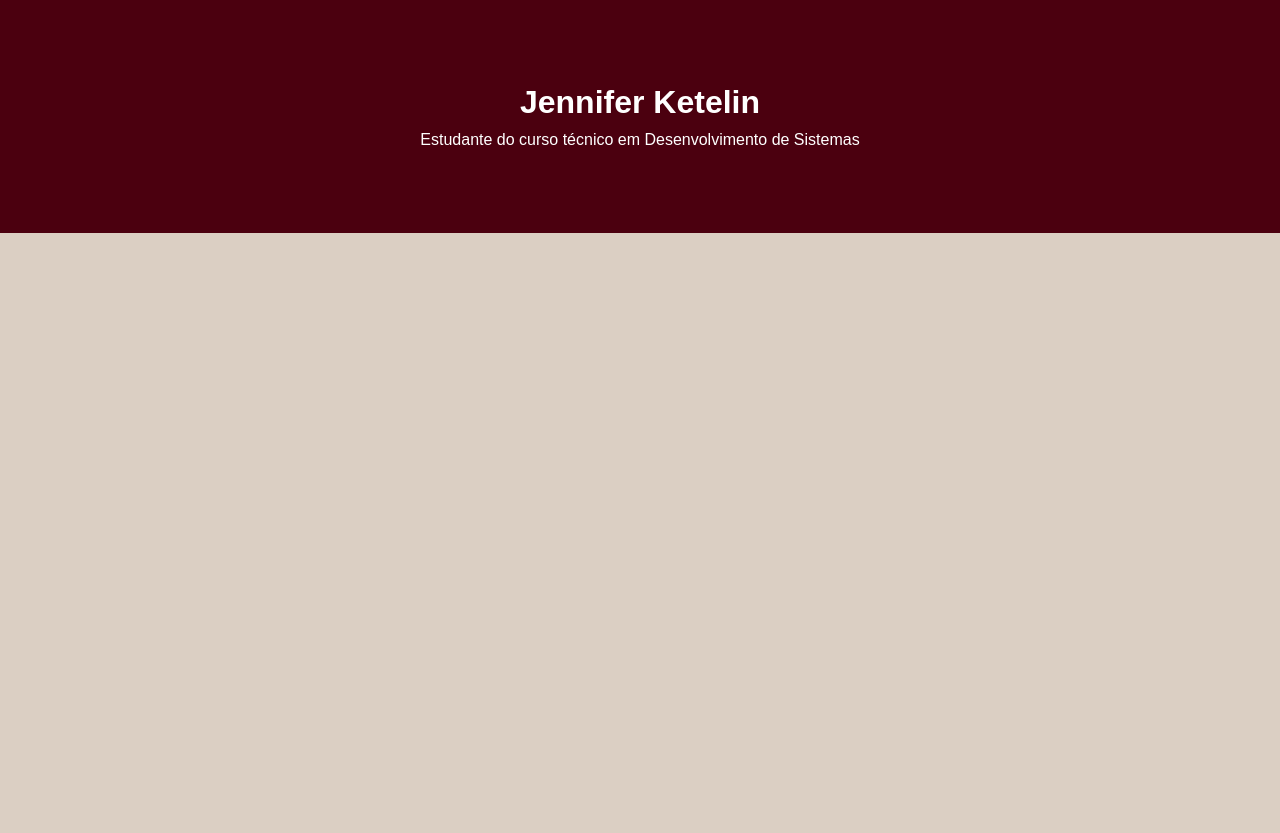
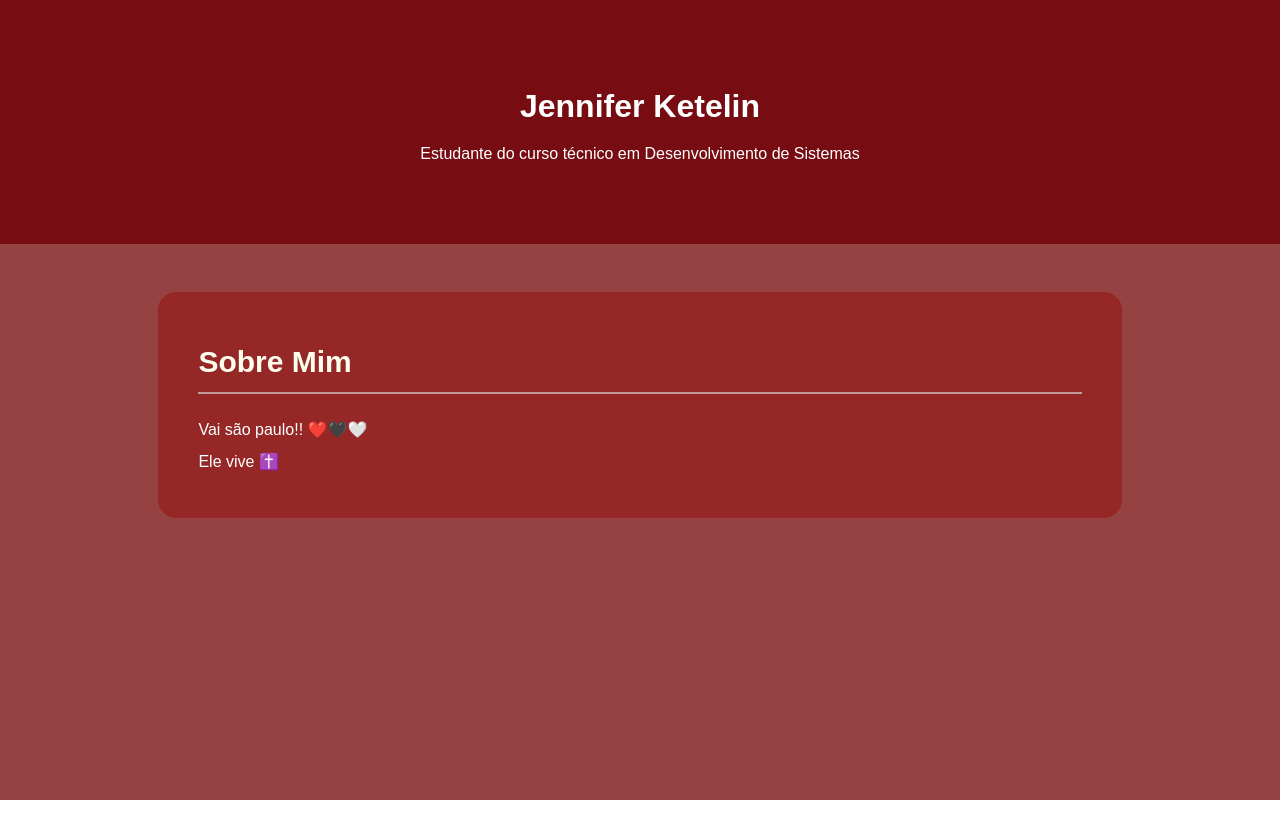
Before and after one commit to Jenniferkss/Meu-primeiro-site, a plain HTML site: page index.html in a window 1280 px wide. After the commit the page ends 800 px from the top, so only its background shows below. Drawn offline with Linux system fonts and the light colour scheme.

Commit message:
feat: finish about section

```diff
--- a/assets/styles/index.css
+++ b/assets/styles/index.css
@@ -2,17 +2,46 @@
 *{
     margin: 0px;
     padding: 0;
+    box-sizing: border-box;
 }
 
-body{font-family: Arial, Helvetica, sans-serif;}
+body{font-family: Arial, Helvetica, sans-serif;
+display: flex;
+flex-direction: column;
+min-height: 100vh;
+line-height: 2.0;
+}
 
-h1,p{text-align: center;margin: 10px;}
+
 header{
-    background-color: rgb(75, 0, 15);
+    background-color: rgb(119, 13, 19);
     color: white;
     padding: 74px;
+    text-align: center;
 }
 main{
-    height: 600px;
-    background-color: rgb(219, 207, 195);
+    background-color: rgb(151, 66, 66);
+    flex:1;
+    padding: 48px 38px;
 }
+#sobre-mim {
+    display: block;
+    background-color: rgb(150, 39, 39);
+    width: 80%;
+    margin: 0 auto;
+    padding: 40px;
+    border-radius: 18px;
+    color: rgb(255, 255, 255);
+}
+
+#titulo-sobre-mim {
+    font-size: 30px;
+    margin-bottom: 10px;
+    color: rgb(253, 253, 237);
+    border-bottom: 2px solid rgb(194, 154, 154);
+    margin-bottom: 20px;
+}
+
+#texto-sobre-mim {
+    font-size: 30px;
+}
--- a/index.html
+++ b/index.html
@@ -14,7 +14,11 @@
     </header>
 
      <main>
-
+       <section id="sobre-mim">
+        <h3 id="titulo-sobre-mim">Sobre Mim</h3>
+        <P class="texto-sobre-mim"> Vai são paulo!! ❤️🖤🤍</P></P.>
+        <p class="texto-sobre-mim">Ele vive ✝️</p>
+       </section>
      </main>
     </body>
 </html>
```
